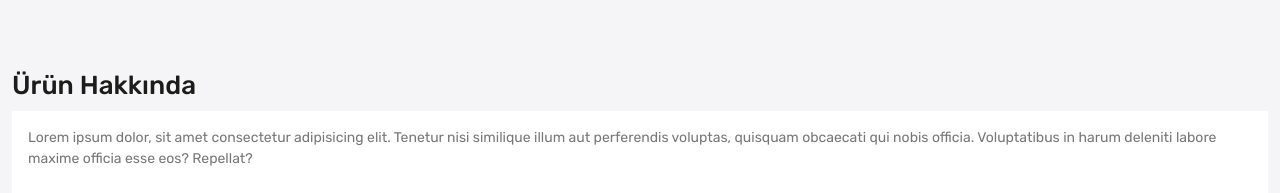
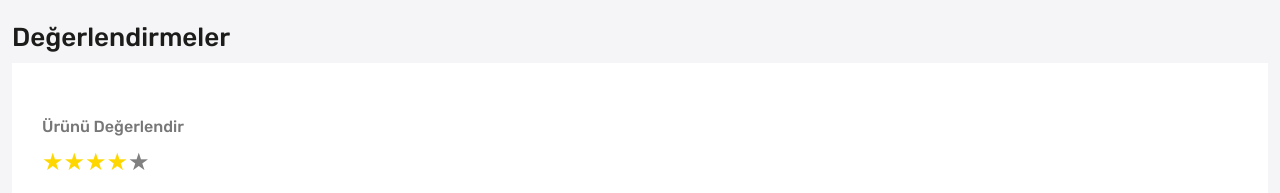
Before and after one commit to anilcanipsalali/uygunaldim-fe, a React (Create React App) app: page /product/1 in a window 1280 px wide. Shown: the part 700-893 px from the top of the page. Built offline with nearby package versions, Linux system fonts and the light colour scheme.

Commit message:
Product description removed.

```diff
--- a/src/pages/SingleProduct.js
+++ b/src/pages/SingleProduct.js
@@ -87,21 +87,6 @@ const SingleProduct = () => {
           </div>
         </div>
       </Container>
-      <Container class1='description-wrapper py-5 home-wrapper-2'>
-        <div className='row'>
-          <div className='col-12'>
-            <h4>Ürün Hakkında</h4>
-            <div className='bg-white p-3'>
-              <p>
-                Lorem ipsum dolor, sit amet consectetur adipisicing elit.
-                Tenetur nisi similique illum aut perferendis voluptas, quisquam
-                obcaecati qui nobis officia. Voluptatibus in harum deleniti
-                labore maxime officia esse eos? Repellat?
-              </p>
-            </div>
-          </div>
-        </div>
-      </Container>
       <Container class1='reviews-wrapper home-wrapper-2'>
         <div className='row'>
           <div className='col-12'>
```
